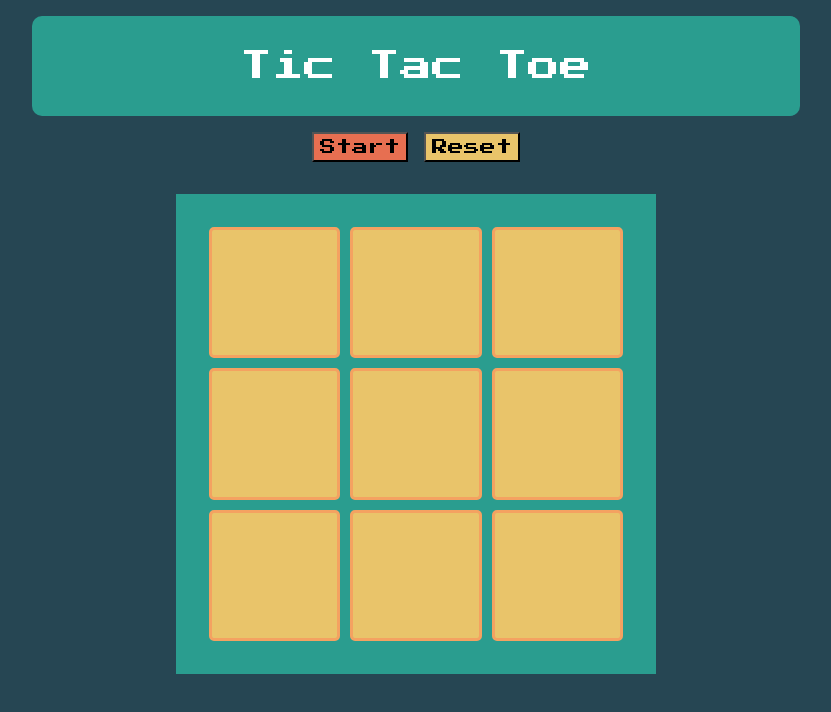
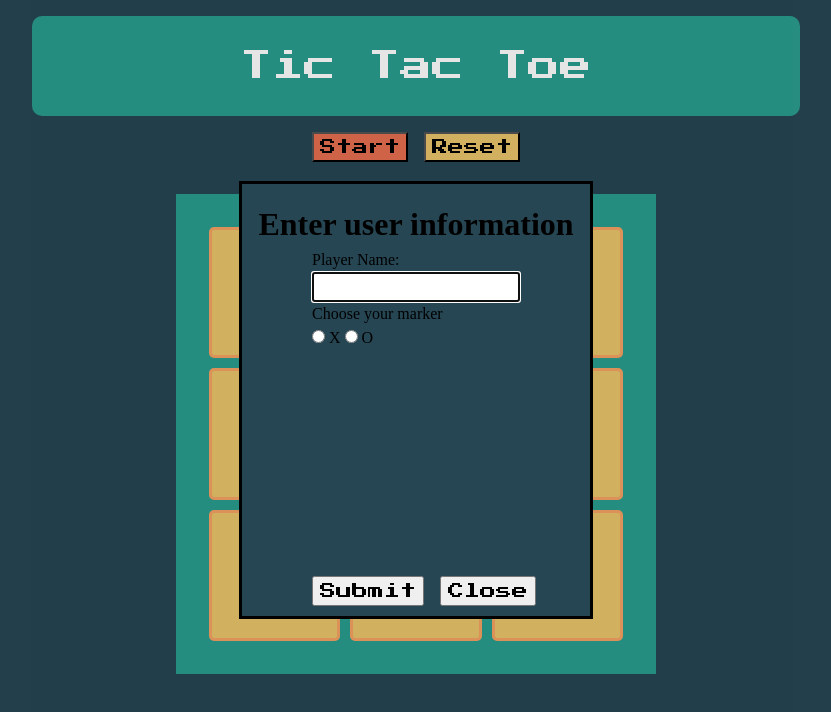
Before and after one commit to bdbrown12/fullstack-javascript, a plain HTML site: page javascript/tic-tac-toe-project/index.html in a window 1280 px wide. Both pictures are taken after a click on the button "Start". Shown: the whole page, without its empty margins (224-1055 px from the left). Drawn offline with Linux system fonts and the light colour scheme.

Commit message:
Created a modal pop up for when a user selects start that prompts them to enter their info and pick a marker.

```diff
--- a/javascript/tic-tac-toe-project/index.html
+++ b/javascript/tic-tac-toe-project/index.html
@@ -36,5 +36,46 @@
         </div>
     </div>
 
+    <dialog class="modal" id="modal">
+        <h1>Enter user information</h1>
+        <form action="#">
+            <div>
+                <label for="playerName">Player Name: </label>
+                <input style="display: block;" type="text" id="playerName">
+            </div>
+            <div>
+                <p>Choose your marker</p>
+                <input type="radio" name="playerMarker" id="X">
+                <label for="playerMarker">X</label>
+                <input type="radio" name="playerMarker" id="O">
+                <label for="playerMarker">O</label>
+            </div>
+            <div class="button-container" style="position: absolute; bottom: 10px;">
+                <button>Submit</button>
+                <button id="btn-close-modal">Close</button>
+            </div>
+        </form>
+    </dialog>
+
+    <script>
+        const modal = document.querySelector('#modal')
+        const openStart = document.querySelector("#btn-start");
+        const closeStart = document.querySelector("#btn-close-modal");
+
+        openStart.addEventListener('click', (e) => {
+            modal.showModal();
+            modal.style.opacity = 1;
+            modal.style.transition = '200ms';
+        });
+
+        closeStart.addEventListener('click', () => {
+            modal.style.opacity = 0;
+            setTimeout(() => {
+            modal.close();
+        }, 200); // Wait for 200ms before closing
+
+        });
+    </script>
+
 </body>
 </html>
--- a/javascript/tic-tac-toe-project/style.css
+++ b/javascript/tic-tac-toe-project/style.css
@@ -98,6 +98,16 @@
     color: white;
   }
 
+  .modal{
+    all: revert;
+    display: flex;
+    align-items: center;
+    flex-direction: column;
+    background-color: var(--main-bg-color);
+    height: 50dvh;
+    opacity: 0;
+  }
+
   .grid-container{
     display: grid;
     grid-template-columns: repeat(3, 1fr);
```
